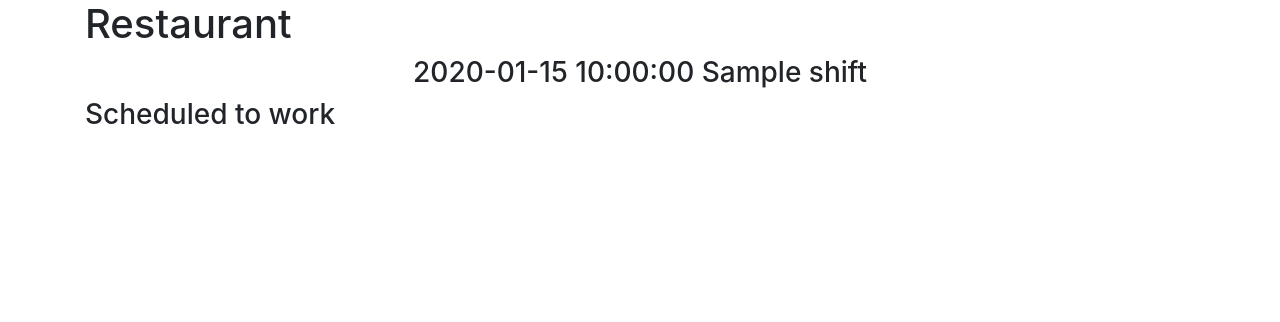
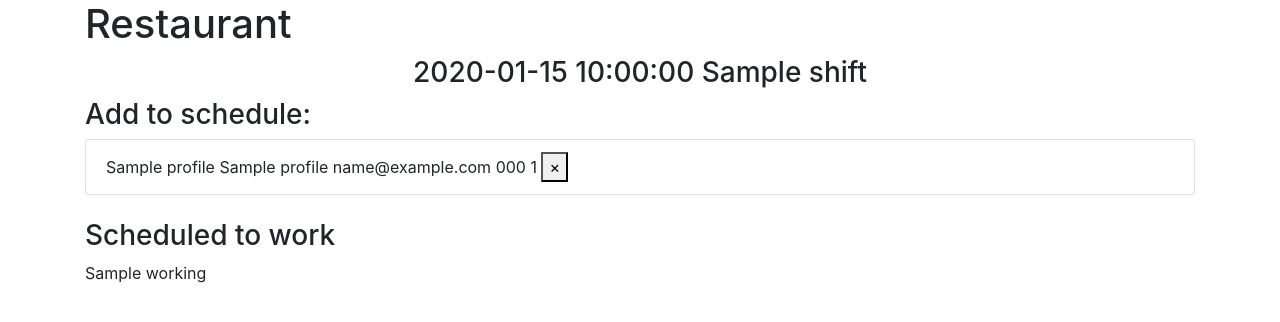
Before and after one commit to hawkinscjh/Schedule-Hawk-01, a Flask app: template templates/schedule.html in a window 1280 px wide. Shown: the part 56-378 px from the top of the page. Run offline with Flask 2, Linux system fonts and the light colour scheme; the template is opened without the code that fills it: most values are stand-ins (such as "Sample title", 1, 10 or a date in 2020); some libraries are stand-ins or nearby versions.

Commit message:
Adding profiles to schedule

```diff
--- a/main.py
+++ b/main.py
@@ -54,6 +54,10 @@ def oauthroute():
 
 @app.route('/schedules', methods=['POST','GET', "PUT", "PATCH"])
 def schedules_get_post():
+
+	query = client.query(kind="profile")
+	profiles = list(query.fetch())
+
 	if request.method == 'POST':
 
 		content = request.form
@@ -78,7 +82,7 @@ def schedules_get_post():
 			query.order = ["Date"]
 			results = list(query.fetch())
 
-			return render_template('full_schedule.html', data=results)
+			return render_template('full_schedule.html', data=results, profiles=profiles)
 		else:
 			flash("Schedule is missing a required attribute", category='error')
 			query = client.query(kind="schedule")
@@ -101,12 +105,18 @@ def schedules_get_post():
 @app.route('/schedules/<sid>', methods=['POST','GET', "PUT", "PATCH"])
 def schedule_get_post(sid):
 
+	query = client.query(kind="profile")
+	profiles = list(query.fetch())
+
 	if request.method == 'GET':
 
 		schedule_key = client.key("schedule", int(sid))
 		schedule = client.get(key=schedule_key)
 
-		return render_template('schedule.html', data=schedule)
+		query = client.query(kind="profile")
+		profiles = list(query.fetch())
+
+		return render_template('schedule.html', schedule=schedule, profiles=profiles)
 
 
 	else:
@@ -133,7 +143,6 @@ def add_delete_schedule_profile(sid, pid):
 		profile_key = client.key("profile", int(pid))
 		profile = client.get(key=profile_key)
 		if schedule != None and profile != None:
-			#if 'Availabilities' in schedule.keys() and len(schedule["Availabilities"]) != 0:
 			schedule['Working'].remove({"id": profile.key.id, "fName": profile['fName'], "lName": profile['lName'] ,"email": profile["email"]})
 			profile['Schedule'].remove({"id": schedule.key.id, "Date": schedule["Date"], "Shift": schedule["Shift"]})
 			client.put(schedule)
--- a/static/script.js
+++ b/static/script.js
@@ -23,3 +23,12 @@ function deleteProfile(profile_id) {
     window.location.href = "/profiles";
   }
 };
+
+function addScheduleProfile(schedule_id, profile_id) {
+    fetch("/schedules/<schedule_id>/profiles/<profile_id>", {
+      method: "PUT",
+      body: JSON.stringify({ schedule_id: schedule_id, profile_id: profile_id }),
+    }).then((_res) => {
+      window.location.href = "/schedules/<schedule_id>";
+    });
+};
--- a/templates/profiles.html
+++ b/templates/profiles.html
@@ -15,7 +15,7 @@
         </button>
         <br />
       </ul>
-      {% endfor %}
+    {% endfor %}
     </table>
     <form action = "http://127.0.0.1:8080/profiles" method = "post">
       <h3 align="center">Enter New Profile:</h3>
@@ -39,4 +39,4 @@
       <button type="submit" class="btn btn-primary">Submit</button>
     </form>
   </body>
-  {% endblock %}
+{% endblock %}
--- a/templates/schedule.html
+++ b/templates/schedule.html
@@ -1,8 +1,23 @@
 {% extends "base.html" %} {% block title %}Home{% endblock %} {% block content %}
   <body>
     <h1>Restaurant</h1>
-    <h3 align="center">{{ data['Date'] }} {{ data['Shift'] }}</h3>
+    <h3 align="center">{{ schedule['Date'] }} {{ schedule['Shift'] }}</h3>
+    <h3>Add to schedule:</h3>
+    {% for x in profiles %}
+      <ul class="list-group list-group-item" id="profiles">
+        <tr>{{ x['fName'] }}</tr>
+        <tr>{{ x['lName'] }}</tr>
+        <tr>{{ x['email'] }}</tr>
+        <tr>{{ x['phone'] }}</tr>
+        <tr>{{ x['id'] }}</tr>
+        <button type="button" class="submit" onClick="addScheduleProfile({{ schedule['id'] }}, {{ x['id'] }})">
+          <span aria-hidden="true">&times;</span>
+        </button>
+      </ul>
+      <br />
+    {% endfor %}
     <h3>Scheduled to work</h3>
+    <p>{{ schedule['Working'] }}</p>
 
   </body>
 {% endblock %}
```
